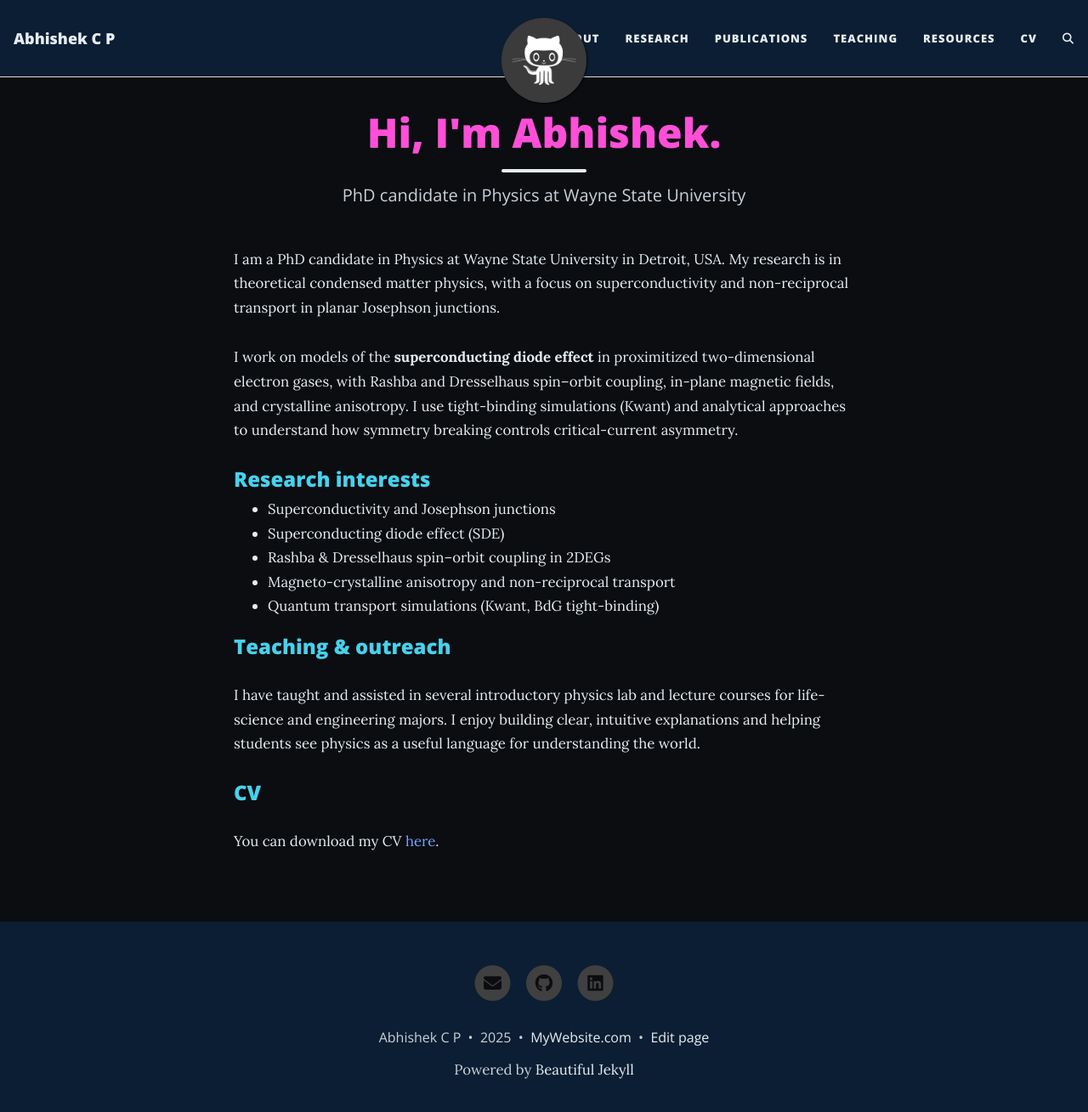
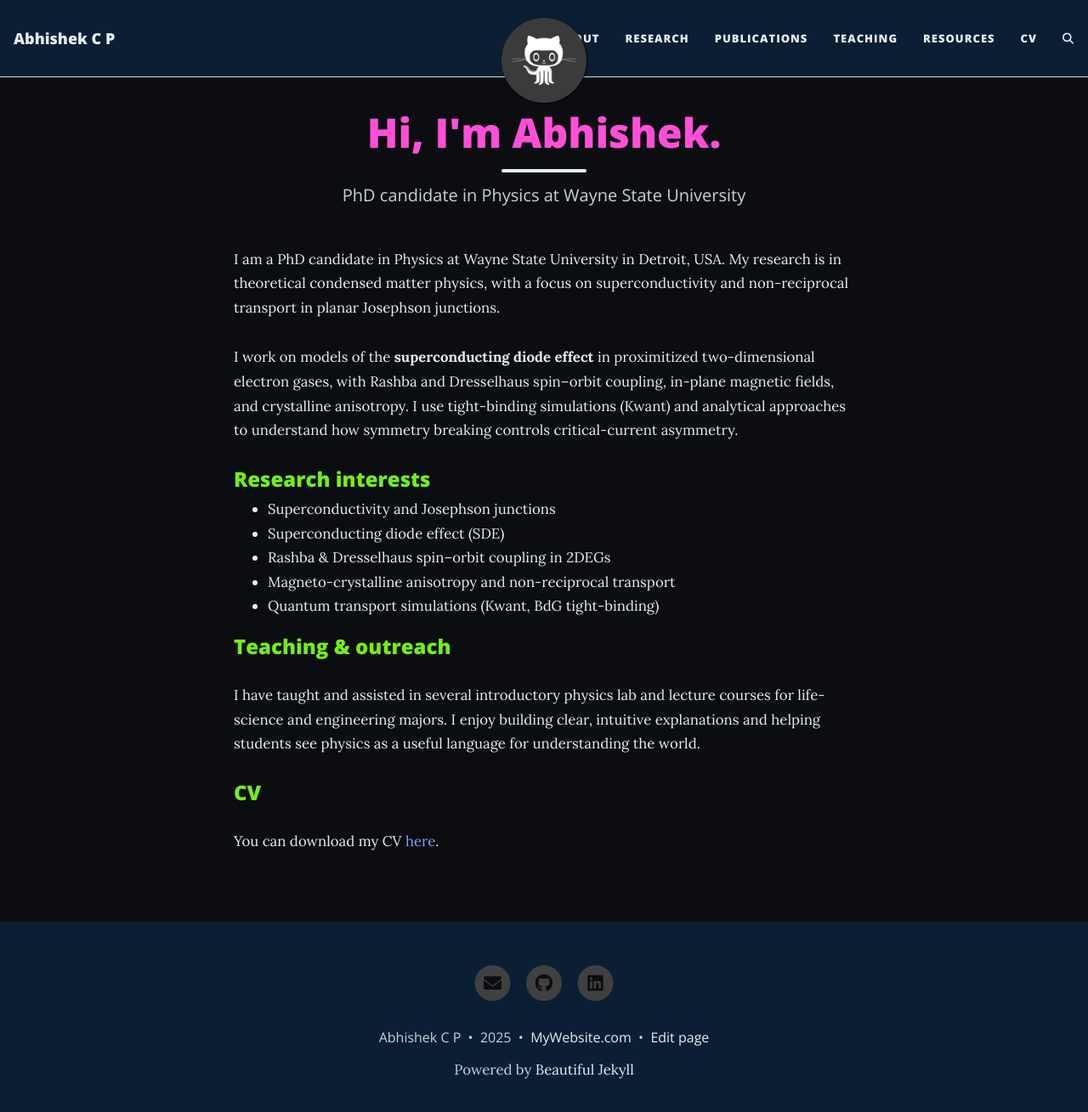
Before and after one commit to abhishek-c-p/abhishek-c-p.github.io, a Jekyll site: the page built from index.html, in a window 1280 px wide and 1323 px high. Shown: the top 1309 px of the window at 85% size. Built offline with Jekyll 4.4.1, drawn with Linux system fonts in a browser that asks for light colours; the list of posts is cut into pages by our own code; comment, search, counter and statistics services are not loaded.

Commit message:
Update custom.css

```diff
--- a/assets/css/custom.css
+++ b/assets/css/custom.css
@@ -96,12 +96,12 @@ h1, .page-heading h1, .post-heading h1 {
 
 /* Section/sub headings: H2 + H3 */
 h2, h3 {
-  color: #47D1ED !important;   /* light blue */
+  color: 	#74ee15 !important;   /* light blue */
 }
 
 /* Optional: keep smaller headings a soft neutral */
 h4, h5, h6 {
-  color: #e6edf3 !important;
+  color: 	#4deeea !important;
 }
 
 /* Big header page title (the huge "Research", "Teaching", etc.) */
```
